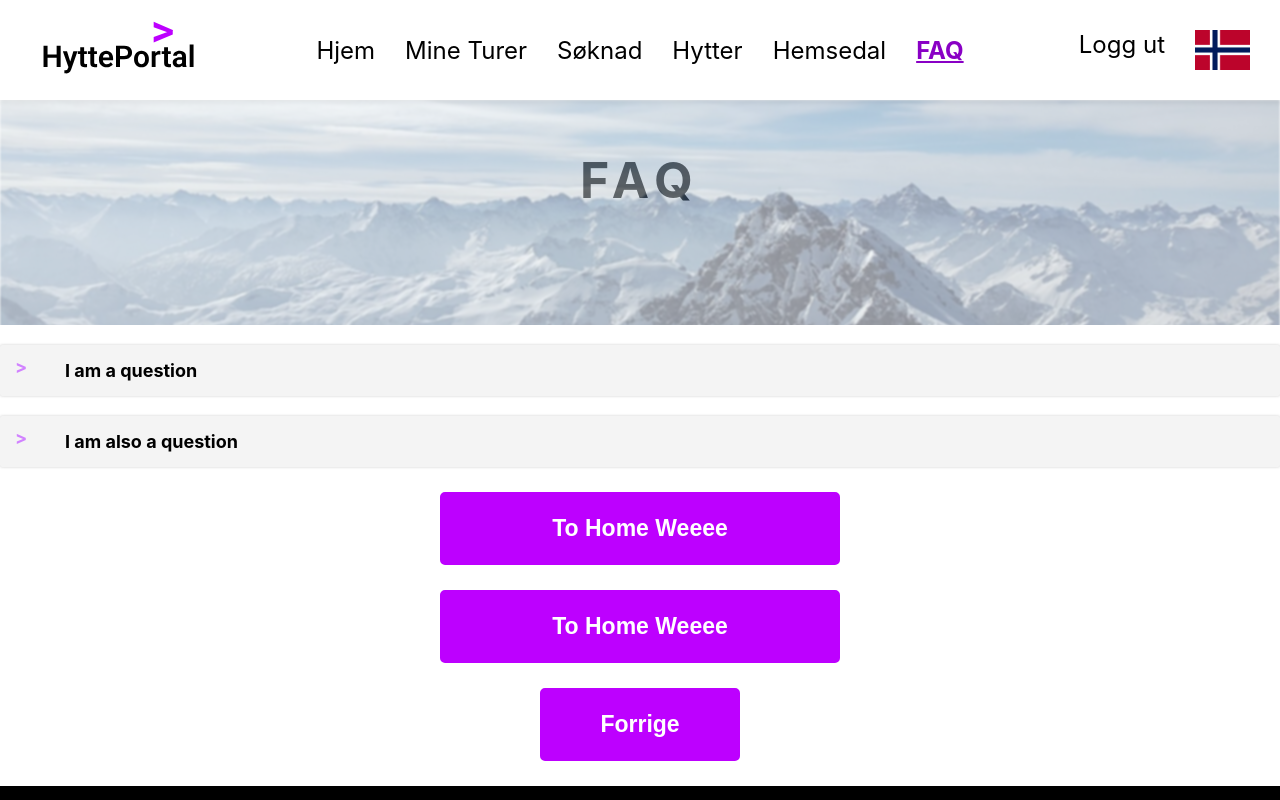
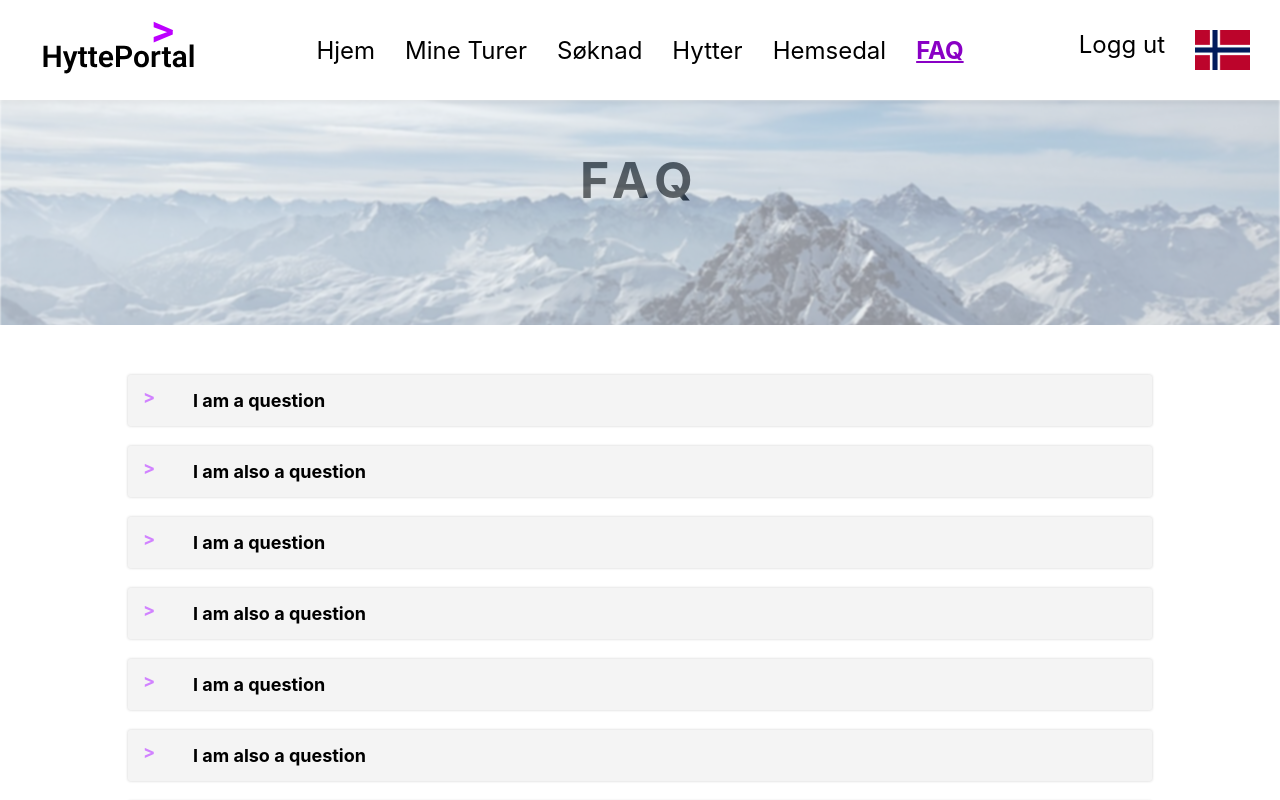
Before and after one commit to oyvind0402/AppForHyttegruppen, a React (Create React App) app in the folder frontend/: page /faq in a window 1280 px wide. Shown: the top 800 px of the page. Built offline with nearby package versions, Linux system fonts and the light colour scheme.

Commit message:
FAQ removed buttons and margin - FAQ done

```diff
--- /dev/null
+++ b/frontend/src/components/FAQ/FAQ.css
@@ -0,0 +1,16 @@
+.FAQs {
+  width: 60%;
+  margin: 50px auto 100px auto;
+}
+
+@media only screen and (max-width: 1500px) {
+  .FAQs {
+    width: 80%;
+  }
+}
+
+@media only screen and (max-width: 800px) {
+  .FAQs {
+    width: 90%;
+  }
+}
--- a/frontend/src/components/FAQ/FAQ.js
+++ b/frontend/src/components/FAQ/FAQ.js
@@ -1,6 +1,6 @@
 import { useContext, useState } from 'react';
 import { Link } from 'react-router-dom';
-
+import './FAQ.css';
 import LoginContext from '../../LoginContext/login-context';
 import BigButton from '../01-Reusable/Buttons/BigButton';
 import BigButtonLink from '../01-Reusable/Buttons/BigButtonLink';
@@ -13,6 +13,36 @@ const FAQ = () => {
   const loggedIn = loginContext.loggedIn;
 
   const [FAQElements, setFAQElements] = useState([
+    {
+      question: 'I am a question',
+      anwser: 'i am an anwser',
+      open: false,
+    },
+    {
+      question: 'I am also a question',
+      anwser: 'i am also an anwser',
+      open: false,
+    },
+    {
+      question: 'I am a question',
+      anwser: 'i am an anwser',
+      open: false,
+    },
+    {
+      question: 'I am also a question',
+      anwser: 'i am also an anwser',
+      open: false,
+    },
+    {
+      question: 'I am a question',
+      anwser: 'i am an anwser',
+      open: false,
+    },
+    {
+      question: 'I am also a question',
+      anwser: 'i am also an anwser',
+      open: false,
+    },
     {
       question: 'I am a question',
       anwser: 'i am an anwser',
@@ -52,9 +82,6 @@ const FAQ = () => {
           />
         ))}
       </div>
-      <BigButtonLink name="To Home Weeee" link="/" />
-      <BigButton name="To Home Weeee" />
-      <SmallButton name="Forrige" />
     </>
   );
 };
--- a/frontend/src/components/Hytteomraade/Hytteomraade.js
+++ b/frontend/src/components/Hytteomraade/Hytteomraade.js
@@ -8,7 +8,6 @@ import { GiMountainClimbing, GiHorseshoe, GiFishingPole } from 'react-icons/gi';
 import { IoIosBicycle } from 'react-icons/io';
 import { BiWalk } from 'react-icons/bi';
 import { Link } from 'react-router-dom';
-
 import './Hytteomraade.css';
 
 const Hytteomraade = () => {
```
